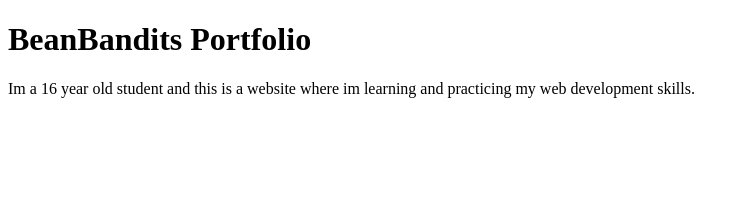
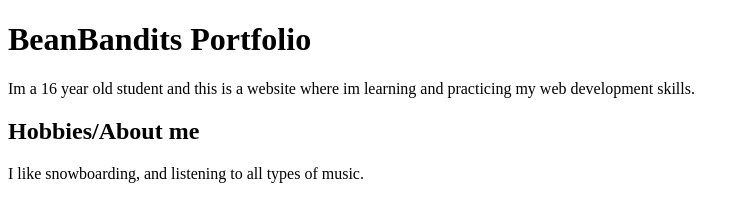
Before and after one commit to Totoro305/my-portfolio, a plain HTML site: page index.html in a window 1280 px wide. Shown: the whole page, without its empty margins (0-749 px from the left). Drawn offline with Linux system fonts and the light colour scheme.

Commit message:
about me section

```diff
--- a/index.html
+++ b/index.html
@@ -6,5 +6,7 @@
 	<body>
 		<h1>BeanBandits Portfolio</h1>
 		<p>Im a 16 year old student and this is a website where im learning and practicing my web development skills.</p>
+        <h2>Hobbies/About me</h2>
+        <p>I like snowboarding, and listening to all types of music.</p>
     </body>
 </html>
```
